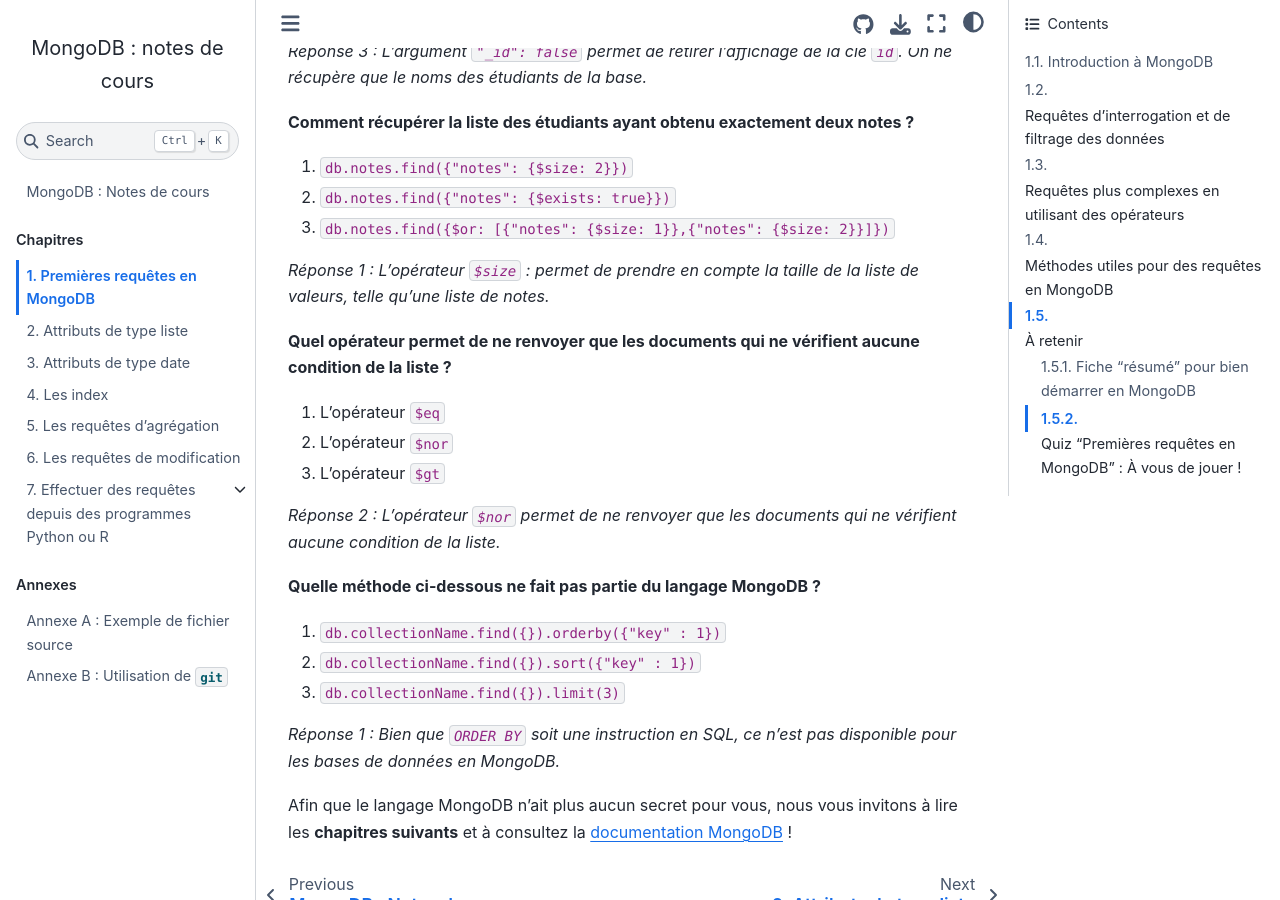
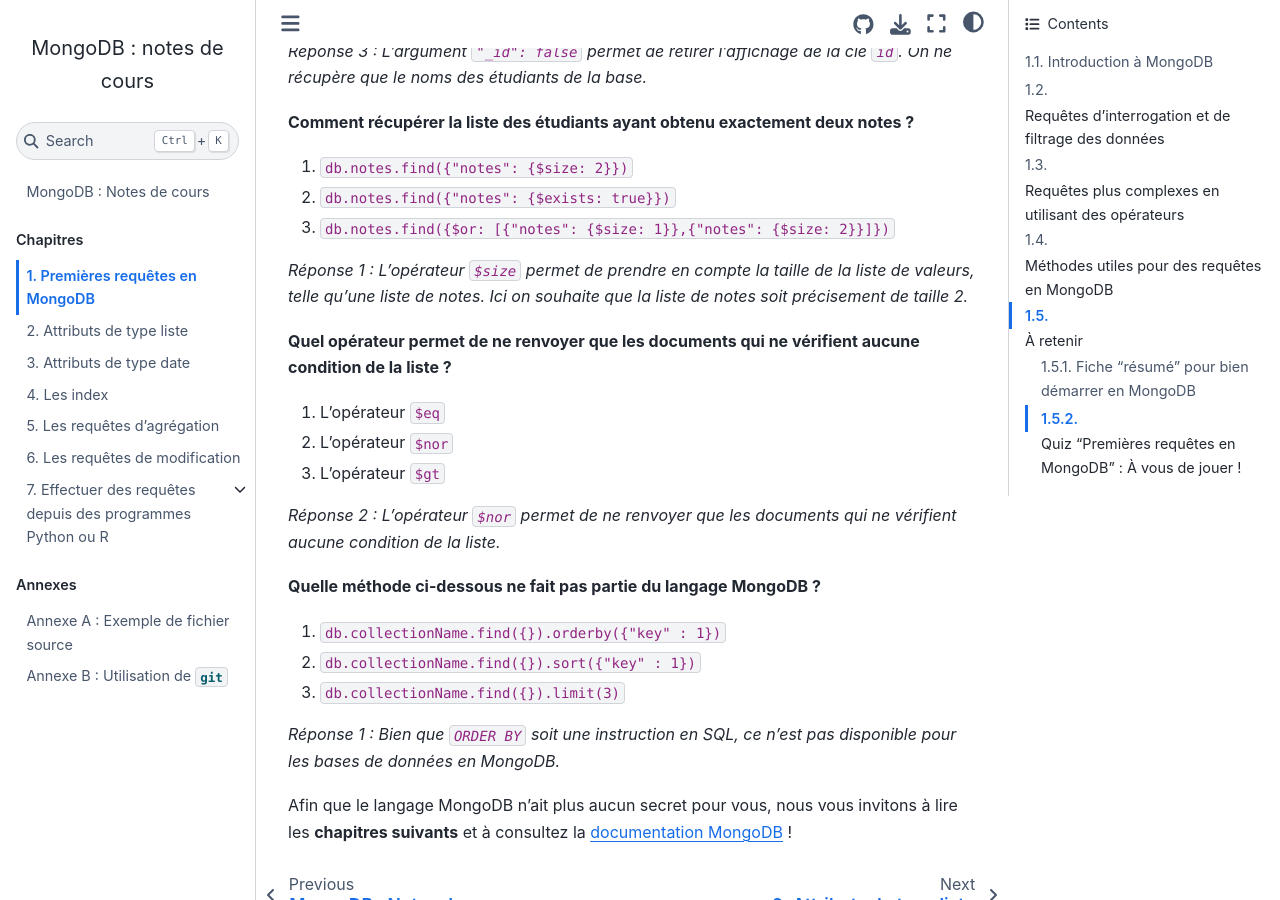
Before and after one commit to rtavenar/mongo_book, a Jupyter Book: the page built from content/01_find.md, in a window 1280 px wide and 900 px high, scrolled down 12602 px. Built offline with Jupyter Book 1.0.4 settings and Sphinx 7.4.7 and the Sphinx Book theme 1.1.4, drawn with Linux system fonts in a browser that asks for light colours.

Commit message:
Update 01_find.md

```diff
--- a/content/01_find.md
+++ b/content/01_find.md
@@ -539,7 +539,7 @@
 2. `db.notes.find({"notes": {$exists: true}})`
 3. `db.notes.find({$or: [{"notes": {$size: 1}},{"notes": {$size: 2}}]})`
 
-*Réponse 1 : L'opérateur `$size` : permet de prendre en compte la taille de la liste de valeurs, telle qu'une liste de notes.*
+*Réponse 1 : L'opérateur `$size` permet de prendre en compte la taille de la liste de valeurs, telle qu'une liste de notes. Ici on souhaite que la liste de notes soit précisement de taille 2.*
 
 **Quel opérateur permet de ne renvoyer que les documents qui ne vérifient aucune condition de la liste ?**
 
```
